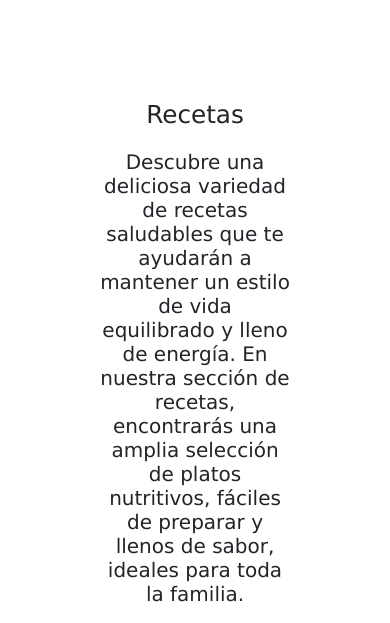
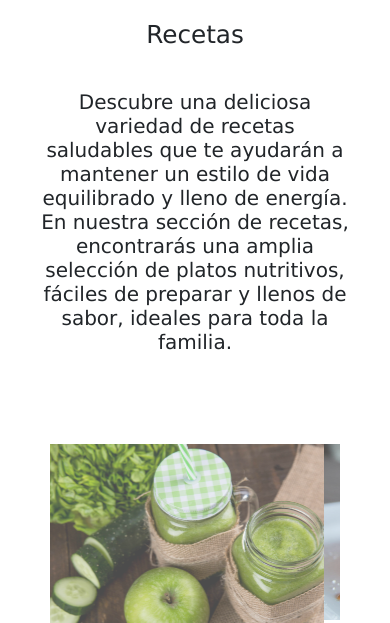
Before and after one commit to aylensarmiento045/Desarrollo-Web, a plain HTML site: page pages/recetas.html in a window 390 px wide. Shown: the part 56-679 px from the top of the page. Drawn offline with nearby package versions, Linux system fonts and the light colour scheme.

Commit message:
responsive

```diff
--- a/estilos/partials/_estilosprod.scss
+++ b/estilos/partials/_estilosprod.scss
@@ -4,9 +4,9 @@ main{
     text-align: center;
     margin: 20px;
     }
-    & h4{
+    & h5{
     text-align: center;
-    margin: 20px;
+    margin: 40px;
     }
 
     & .galeria{
--- a/estilos/partials/_estilosrecetas.scss
+++ b/estilos/partials/_estilosrecetas.scss
@@ -1,14 +1,3 @@
-main{
-    padding: 80px ;
-    & h2{
-    text-align: center;
-    margin: 20px;
+.carousel {
+    padding: 50px;
     }
-    & h5{
-    text-align: center;
-    margin: 20px;
-    }
-        &.carousel {
-        padding: 80px;
-        }
-}
--- a/pages/recetas.html
+++ b/pages/recetas.html
@@ -54,7 +54,7 @@
     </header>
     <main>
         <h2>Recetas</h2>
-        <h5>Descubre una deliciosa variedad de recetas saludables que te ayudarán a mantener un estilo de vida
+        <h5 style="margin: 40px;">Descubre una deliciosa variedad de recetas saludables que te ayudarán a mantener un estilo de vida
             equilibrado y lleno de energía. En nuestra sección de recetas, encontrarás una amplia selección de platos
             nutritivos, fáciles de preparar y llenos de sabor, ideales para toda la familia.</h5>
         <div id="carouselExampleCaptions" class="carousel slide" data-bs-ride="carousel">
```
Also changed, not shown: pages/productos.html (+1 -1 lines), estilos/styles.css, 1 other file.
